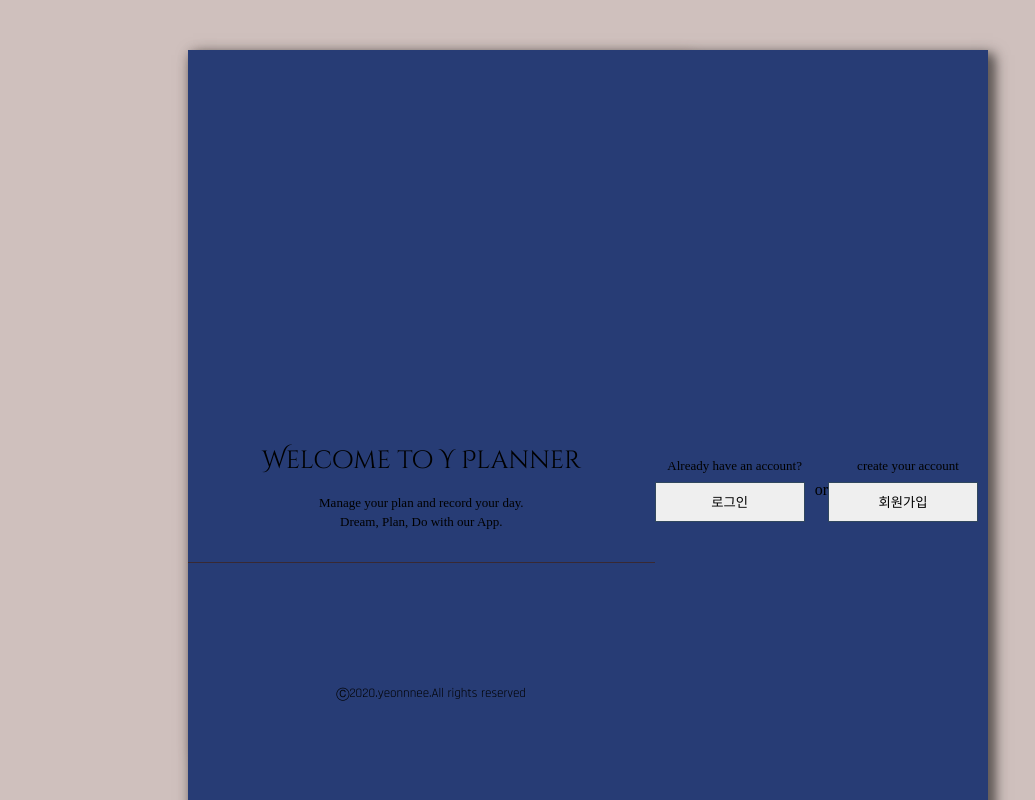
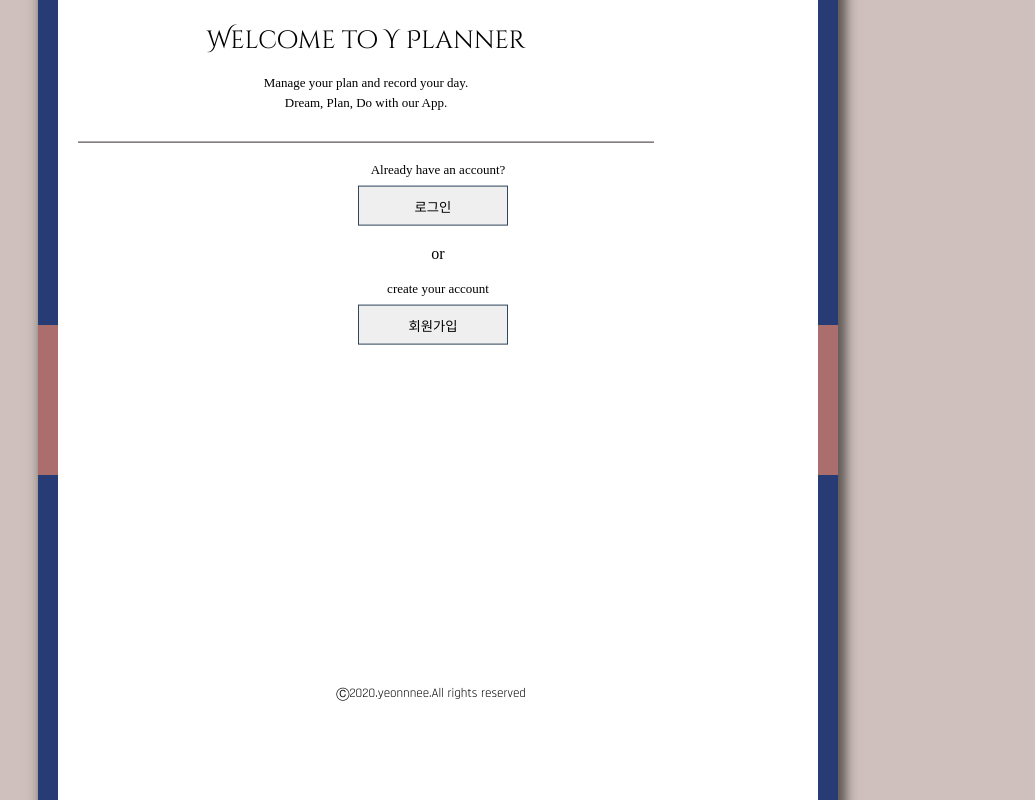
Before and after one commit to yeonnnee/React_Planner, a React (Create React App) app: page / in a window 1280 px wide. Shown: the whole page, without its empty margins (202-1237 px from the left). Built offline with nearby package versions, Linux system fonts and the light colour scheme; no server answers; a web font is replaced by a local one.

Commit message:
[CREATE] create tepmlates to adjust new common styles

```diff
--- a/src/components/Templates.jsx
+++ b/src/components/styles/Templates.jsx
@@ -1,36 +1,24 @@
-import React from "react";
 import styled from "styled-components";
 
-const Container = styled.div`
+export const Container = styled.div`
   width: 800px;
-  height: 100%;
+  height: 880px;
   background-color: #273c75;
   box-shadow: 5px 5px 15px #615a58, 5px 5px 10px #615a58;
   display: flex;
   align-items: center;
   justify-content: center;
 `;
-const Side = styled.div`
+export const Frame = styled.div`
   width: 100%;
   height: 150px;
   padding: 20px;
   background-color: #ac6e6c;
 `;
-const Text = styled.div`
+export const Main = styled.div`
   width: 100%;
-  height: 850px;
-  transform: translateY(-380px);
+  height: 835px;
+  transform: translateY(-44%);
   background-color: white;
+  padding: 20px;
 `;
-
-const Template = () => {
-  return (
-    <Container>
-      <Side>
-        <Text></Text>
-      </Side>
-    </Container>
-  );
-};
-
-export default Template;
--- a/src/components/styles/globalStyles.jsx
+++ b/src/components/styles/globalStyles.jsx
@@ -3,37 +3,21 @@ import reset from "styled-reset";
 
 const globalStyles = createGlobalStyle`
   ${reset}
+
   *{
     box-sizing: border-box
   }
-  html, body{
+
+  html,body{
     width: 100vw;
     height: 100vh;
     display: flex;
     justify-content:center;
     align-items:center;
     background-color: #cfc0bd;
-    overflow: hidden
+    overflow: hidden;
+    padding: 20px 0;
   }
-  #root {
-    height: 700px;
-    width: 500px;
-    background-color: #E2E0DC;
-    box-shadow: 5px 5px 15px #baa7a1,  5px 5px 10px #baa7a1,
-    inset -5px -5px 15px #baa7a1, inset 1px 1px 5px #baa7a1;
-    border-radius: 5px;
-  }
-
-
-@media only screen and (max-width: 640px) {
-    #root {
-    height: 520px;
-    width: 350px;
-  }
-}
-
-
-
 
 `;
 
--- a/src/screens/Home/HomePresenter.jsx
+++ b/src/screens/Home/HomePresenter.jsx
@@ -1,11 +1,14 @@
 import React from "react";
 
 import Welcome from "../../components/msg/WelcomeMessage";
-import { Container, Section, Text, SLink, Button, Span } from "./styles";
+import { Section, Text, SLink, Button } from "./styles";
+import { Container, Frame, Main } from "../../components/styles/Templates";
 
 const HomePresenter = () => {
   return (
     <Container>
+      <Frame>
+        <Main>
           <Welcome />
           <Section>
             <Text>Already have an account?</Text>
@@ -13,13 +16,15 @@ const HomePresenter = () => {
               <Button>로그인</Button>
             </SLink>
           </Section>
-      <Span>or</Span>
+          <Section>or</Section>
           <Section>
             <Text>create your account</Text>
             <SLink to="/sign-up">
               <Button>회원가입</Button>
             </SLink>
           </Section>
+        </Main>
+      </Frame>
     </Container>
   );
 };
--- a/src/screens/Home/styles.jsx
+++ b/src/screens/Home/styles.jsx
@@ -1,58 +1,11 @@
-import styled, { keyframes } from "styled-components";
+import styled from "styled-components";
 import { Link } from "react-router-dom";
-
-export const FadeIn = keyframes`
-from{
-  transform: translateY(-30px);
-  opacity: 0;
-} to{
-  transform: translateY(0);
-  opacity: 1;
-  }
-`;
-
-export const Container = styled.div`
-  width: 800px;
-  height: 880px;
-  background-color: #273c75;
-  box-shadow: 5px 5px 15px #615a58, 5px 5px 10px #615a58;
-  display: flex;
-  align-items: center;
-  justify-content: center;
-  /* width: 800px;
-  height: 100%;
-  display: flex;
-  flex-direction: column;
-  align-items: center;
-  justify-content: space-around;
-  animation: ${FadeIn} 1s linear;
-  @media only screen and (max-width: 640px) {
-    height: 95%;
-    margin-top: 0;
-    justify-content: center;
-    position: relative;
-    top: -20px;
-  } */
-`;
-
-export const Template = styled.div`
-  width: 100%;
-  height: 150px;
-  padding: 20px;
-  background-color: #ac6e6c;
-`;
-
-export const Main = styled.div`
-  width: 100%;
-  height: 835px;
-  transform: translateY(-44%);
-  background-color: white;
-`;
 
 export const Section = styled.div`
   display: flex;
   flex-direction: column;
   align-items: center;
+  margin-top: 20px;
   @media only screen and (max-width: 640px) {
     margin: 20px 0;
   }
```
Lines whose indentation alone changed are shown as unchanged.
